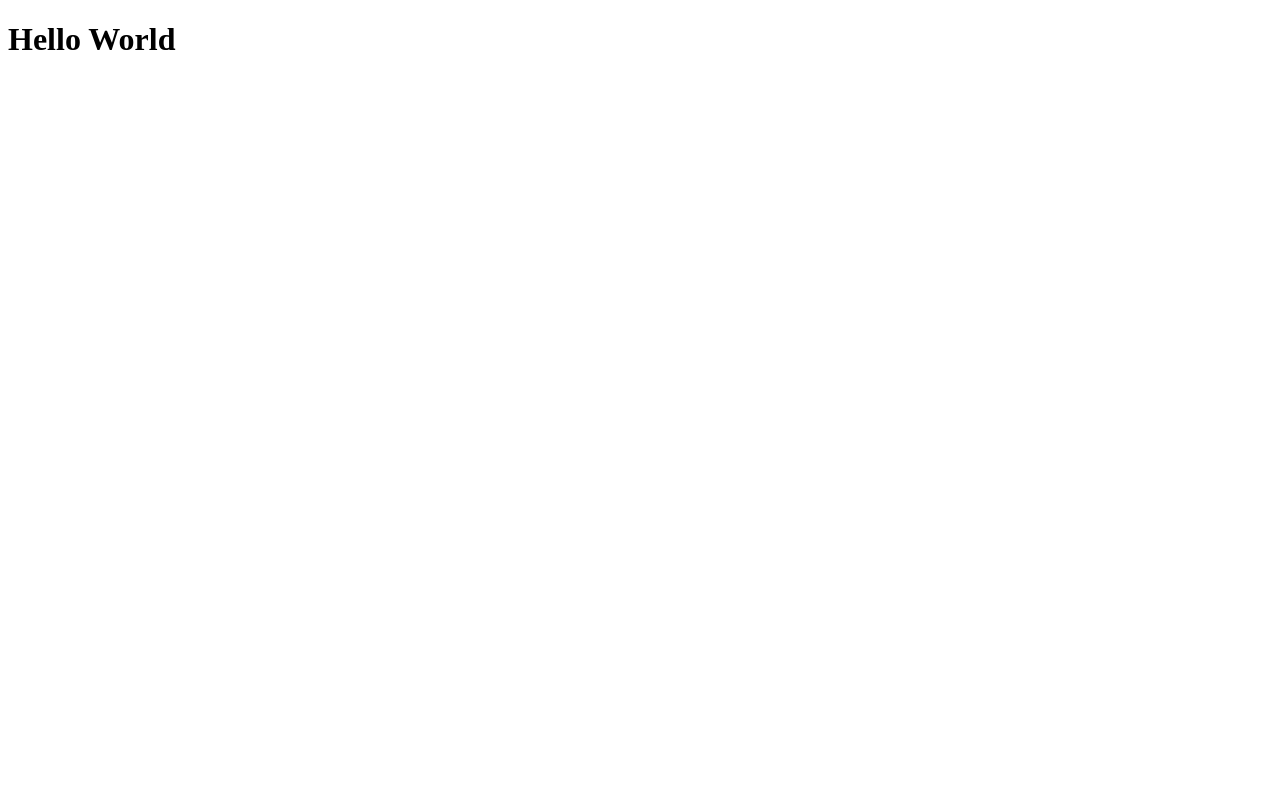
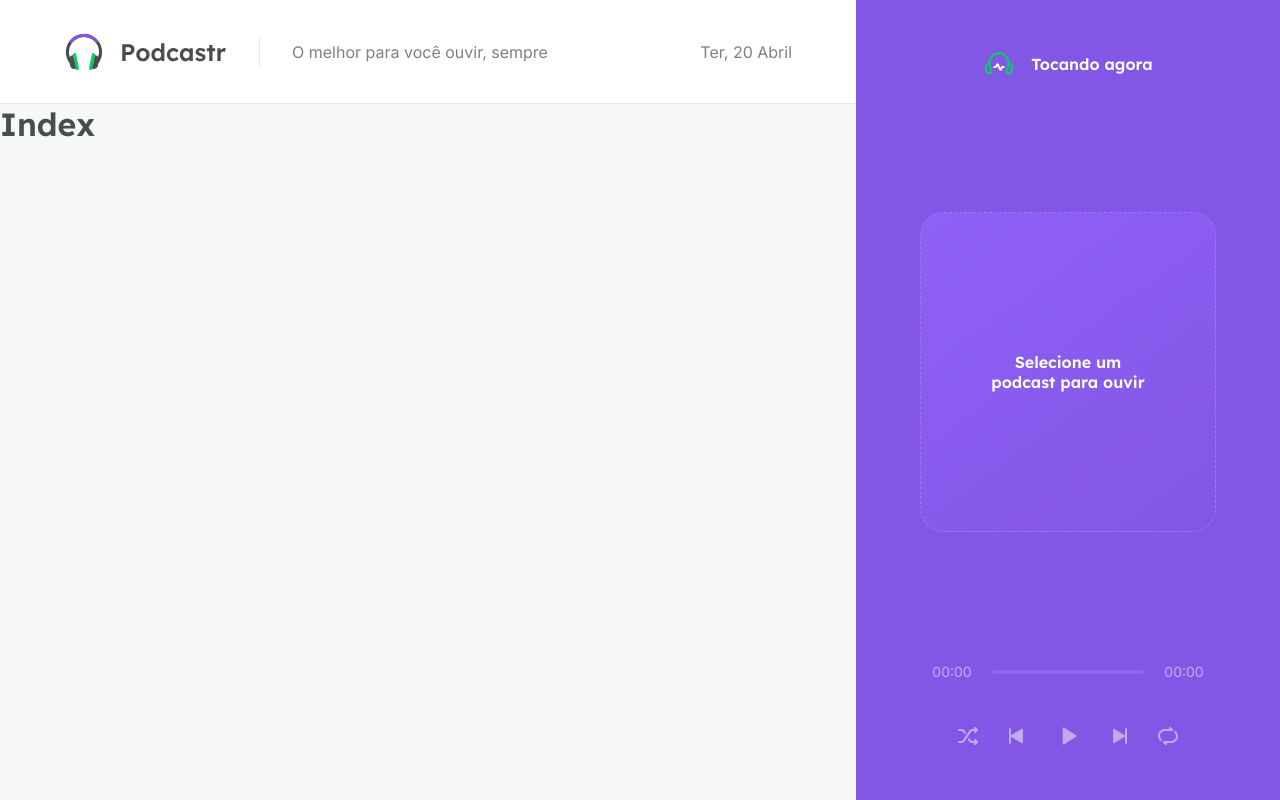
Before and after one commit to MarioLeandro/podcastr, a Next.js app: page / in a window 1280 px wide. Built offline with nearby package versions, Linux system fonts and the light colour scheme.

Commit message:
feat: add Header and Player components

```diff
--- a/pages/_app.tsx
+++ /dev/null
@@ -1,6 +0,0 @@
-
-function MyApp({ Component, pageProps }) {
-  return <Component {...pageProps} />
-}
-
-export default MyApp
--- /dev/null
+++ b/src/components/Header/index.tsx
@@ -0,0 +1,18 @@
+import format from 'date-fns/format';
+import ptBR from 'date-fns/locale/pt-BR'
+
+import styles from './styles.module.scss';
+
+export function Header() {
+    const currentDate = format(new Date(), 'EEEEEE, d MMMM', {
+        locale: ptBR,
+    });
+
+    return(
+        <header className={styles.headerContainer}>
+            <img src="/logo.svg" alt="podcastr"/>
+            <p>O melhor para você ouvir, sempre</p>
+            <span>{currentDate}</span>
+        </header>
+    );
+}
--- /dev/null
+++ b/src/components/Header/styles.module.scss
@@ -0,0 +1,22 @@
+.headerContainer {
+    background: var(--white);
+    height: 6.5rem;
+
+    display: flex;
+    align-items: center;
+
+    padding: 2rem 4rem;
+
+    border-bottom: 1px solid var(--gray-100);
+
+    p {
+        margin-left: 2rem;
+        padding: 0.25rem 0 0.25rem 2rem;
+        border-left: 1px solid var(--gray-100);
+    }
+
+    span {
+        margin-left: auto;
+        text-transform: capitalize;
+    }
+}
--- /dev/null
+++ b/src/components/Player/index.tsx
@@ -0,0 +1,44 @@
+import styles from './styles.module.scss';
+
+export function Player() {
+    return(
+       <div className={styles.playerContainer}>
+           <header>
+               <img src="/playing.svg" alt="Tocando Agora"/>
+               <strong>Tocando agora</strong>
+           </header>
+
+           <div className={styles.emptyPlayer}>
+                <strong>Selecione um podcast para ouvir</strong>
+           </div>
+
+           <footer className={styles.empty}>
+               <div className={styles.progress}>
+                    <span>00:00</span>
+                    <div className={styles.slider}>
+                        <div className={styles.emptySlider}/>
+                    </div>
+                    <span>00:00</span>
+               </div>
+
+               <div className={styles.buttons}>
+                   <button type="button">
+                       <img src="/shuffle.svg" alt="Embaralhar"/>
+                   </button>
+                   <button type="button">
+                       <img src="/play-previous.svg" alt="Tocar anterior"/>
+                   </button>
+                   <button type="button" className={styles.playButton}>
+                       <img src="/play.svg" alt="Tocar"/>
+                   </button>
+                   <button type="button">
+                       <img src="/play-next.svg" alt="Tocar próxima"/>
+                   </button>
+                   <button type="button">
+                       <img src="/repeat.svg" alt="Repetir"/>
+                   </button>
+               </div>
+           </footer>
+       </div>
+    );
+}
--- /dev/null
+++ b/src/components/Player/styles.module.scss
@@ -0,0 +1,93 @@
+.playerContainer {
+    width: 26.5rem;
+    height: 100vh;
+    padding: 3rem 4rem;
+
+    background: var(--purple-500);
+    color: var(--white);
+
+    display: flex;
+    flex-direction: column;
+    align-items: center;
+    justify-content: space-between;
+
+    header {
+        display: flex;
+        align-items: center;
+        gap: 1rem;
+    }
+
+    strong {
+        font-family: 'Lexend', sans-serif;
+        font-weight: 600;
+    }
+
+    footer {
+        align-self: stretch;
+
+        &.empty {
+            opacity: 0.5;
+        }
+    }
+}
+
+.emptyPlayer {
+    width: 100%;
+    height: 20rem;
+    border: 1.5px dashed var(--purple-300);
+    border-radius: 1.5rem;
+    background: linear-gradient(143.8deg, rgba(145, 100, 250, 0.8) 0%, rgba(0, 0, 0, 0) 100%);
+
+    padding: 4rem;
+    text-align: center;
+
+    display: flex;
+    align-items: center;
+    justify-content: center;
+}
+
+.progress {
+    display: flex;
+    align-items: center;
+    gap: 0.5rem;
+    font-size: 0.875rem;
+
+    span {
+        display: inline-block;
+        width: 4rem;
+        text-align: center;
+    }
+
+    .slider {
+        flex: 1;
+
+        .emptySlider {
+            width: 100%;
+            height: 4px;
+            background: var(--purple-300);
+            border-radius: 2px;
+        }
+    }
+
+}
+
+.buttons {
+    display: flex;
+    align-items: center;
+    justify-content: center;
+    margin-top: 2.5rem;
+    gap: 1.5rem;
+
+    button {
+        background: transparent;
+        border: 0;
+        font-size: 0;
+
+        &playButton {
+            width: 4rem;
+            height: 4rem;
+            border-radius: 1rem;
+            background: var(--purple-400);
+        }
+    }
+}
--- /dev/null
+++ b/src/pages/_app.tsx
@@ -0,0 +1,19 @@
+import {Header} from '../components/Header'
+import {Player} from '../components/Player'
+
+import styles from '../styles/app.module.scss';
+import '../styles/global.scss';
+
+function MyApp({ Component, pageProps }) {
+  return (
+    <div className={styles.wrapper}>
+      <main>
+        <Header/>
+        <Component {...pageProps} />
+      </main>
+      <Player/>
+    </div>
+  );
+}
+
+export default MyApp
--- /dev/null
+++ b/src/pages/_document.tsx
@@ -0,0 +1,18 @@
+import Document, {Html, Head, Main, NextScript} from 'next/document';
+
+export default class MyDocument extends Document {
+    render() {
+        return(
+            <Html>
+                <Head>
+                    <link rel="preconnect" href="https://fonts.gstatic.com"/>
+                    <link href="https://fonts.googleapis.com/css2?family=Inter&family=Lexend:wght@500;600&display=swap" rel="stylesheet"/>
+                </Head>
+                <body>
+                    <Main/>
+                    <NextScript/>
+                </body>
+            </Html>
+        );
+    }
+}
--- a/pages/index.tsx
+++ b/src/pages/index.tsx
@@ -1,7 +1,6 @@
-
 
 export default function Home() {
   return (
-    <h1>Hello World</h1>
+    <h1>Index</h1>
   )
 }
--- /dev/null
+++ b/src/styles/app.module.scss
@@ -0,0 +1,7 @@
+.wrapper {
+    display: flex;
+
+    main {
+        flex: 1;
+    }
+}
--- /dev/null
+++ b/src/styles/global.scss
@@ -0,0 +1,61 @@
+* {
+    margin: 0;
+    padding: 0;
+    box-sizing: border-box;
+}
+
+:root {
+    --white: #FFF;
+
+    --gray-50: #F7F8FA;
+    --gray-100: #E6E8EB;
+    --gray-200: #AFB2B1;
+    --gray-500: #808080;
+    --gray-800: #494D4B;
+
+    --green-500: #04D361;
+
+    --purple-300: #9F75FF;
+    --purple-400: #9164FA;
+    --purple-500: #8257E5;
+    --purple-800: #6F48C9;
+  }
+
+  @media (max-width: 1080px) {
+    html{
+        font-size: 93.75%;
+    }
+  }
+
+  @media (max-width: 720px) {
+    html{
+        font-size: 87.5%;
+    }
+  }
+
+body {
+    background: var(--gray-50);
+}
+
+body, input, textarea, button {
+    font: 500 1rem 'Inter', sans-serif;
+    color: var(--gray-500);
+}
+
+h1, h2, h3, h4, h5, h6 {
+    font-weight: 600;
+    font-family: 'Lexend', sans-serif;
+    color: var(--gray-800);
+}
+
+h1 {
+    font-size: 2rem;
+}
+
+h2 {
+    font-size: 1.5rem;
+}
+
+button {
+    cursor: pointer;
+}
```
